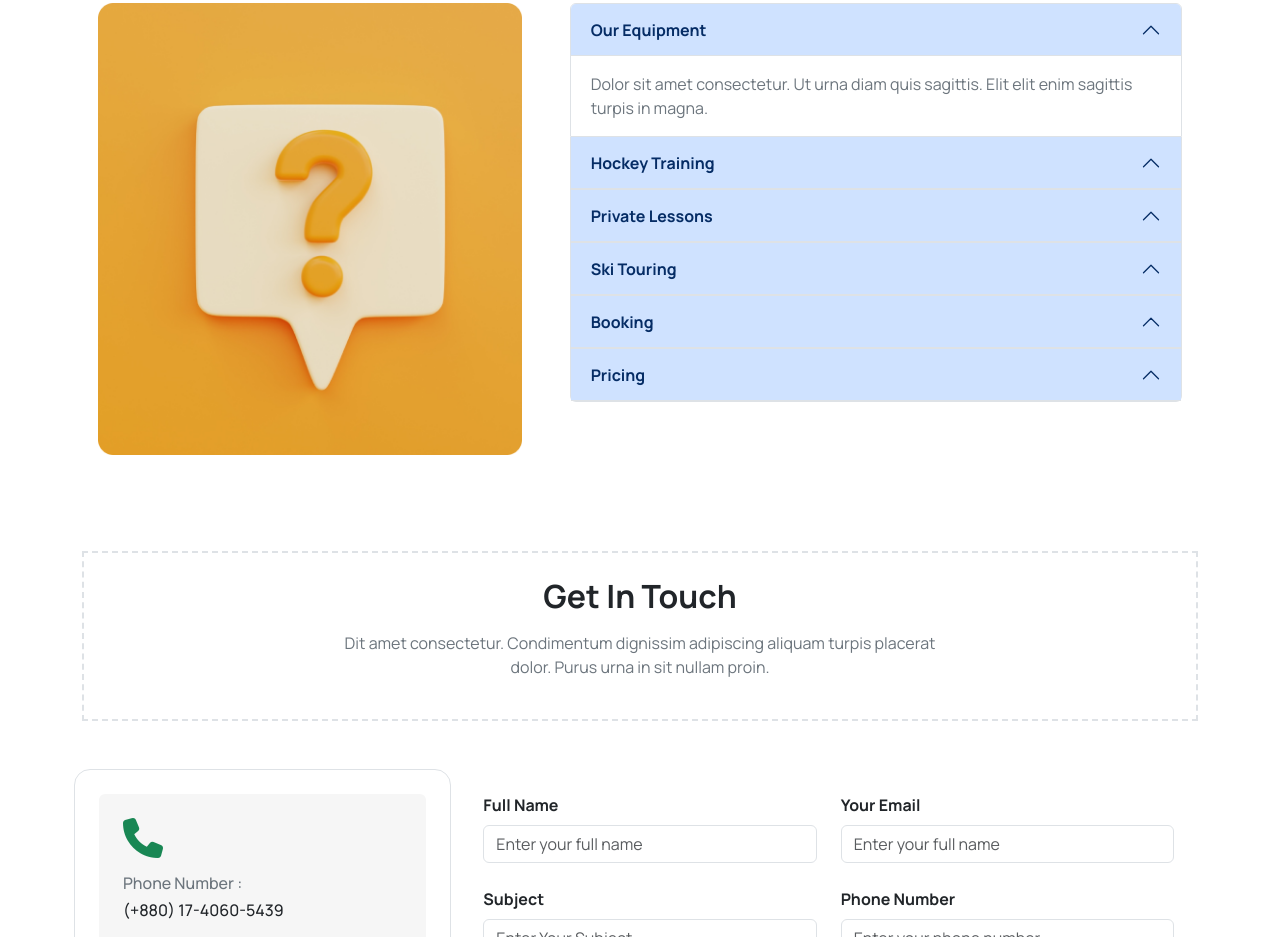
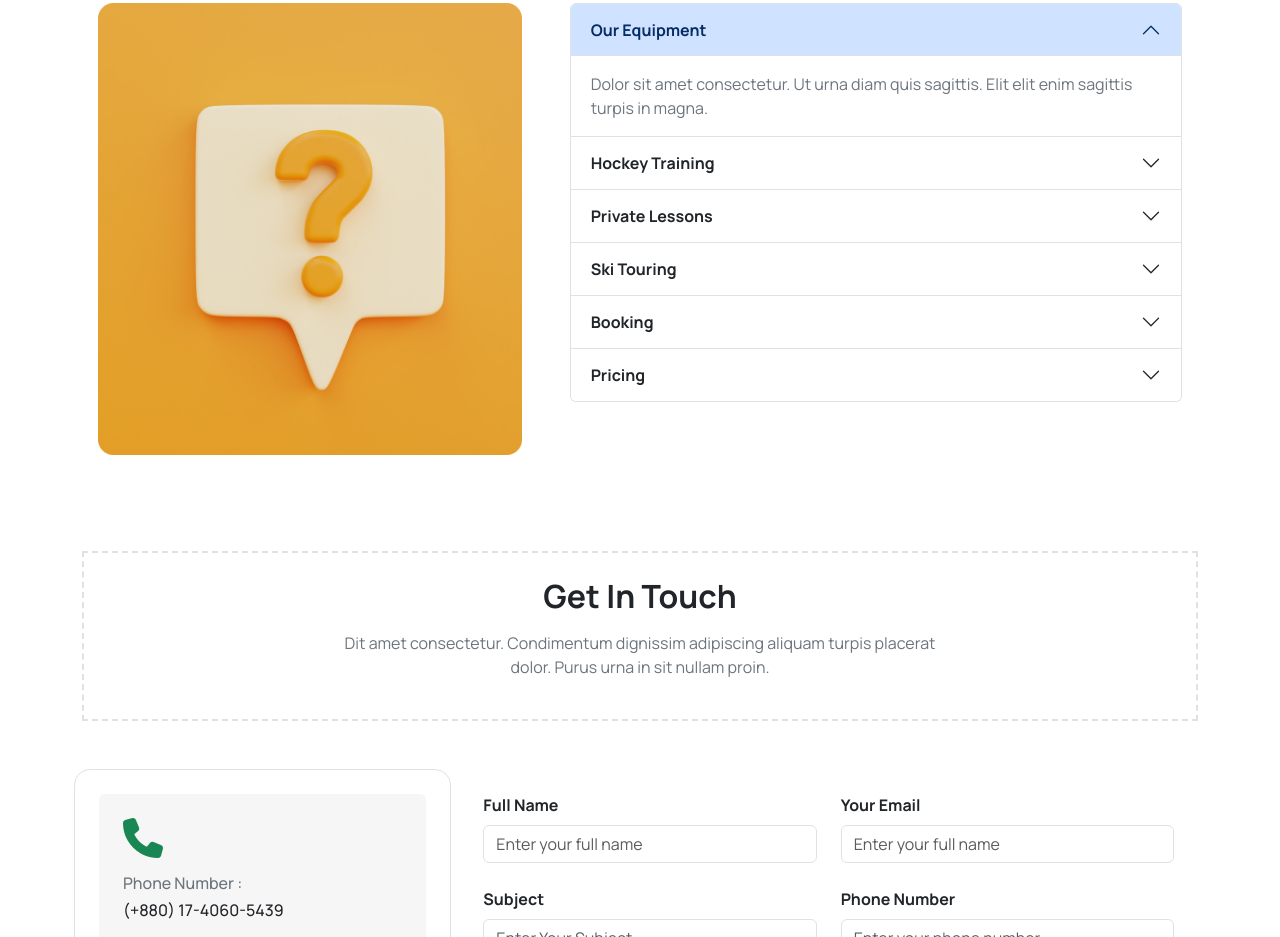
Before and after one commit to Mohaiminul69/hockey-shop-bootstrap, a plain HTML site: page index.html in a window 1280 px wide. Shown: the part 3490-4427 px from the top of the page. Drawn offline with nearby package versions, Linux system fonts and the light colour scheme.

Commit message:
bug fix.

```diff
--- a/index.html
+++ b/index.html
@@ -569,7 +569,7 @@
               <div class="accordion-item">
                 <h2 class="accordion-header">
                   <button
-                    class="accordion-button fw-bold"
+                    class="accordion-button fw-bold collapsed"
                     type="button"
                     data-bs-toggle="collapse"
                     data-bs-target="#collapseTwo"
@@ -593,7 +593,7 @@
               <div class="accordion-item">
                 <h2 class="accordion-header">
                   <button
-                    class="accordion-button fw-bold"
+                    class="accordion-button fw-bold collapsed"
                     type="button"
                     data-bs-toggle="collapse"
                     data-bs-target="#collapseThree"
@@ -616,7 +616,7 @@
               <div class="accordion-item">
                 <h2 class="accordion-header">
                   <button
-                    class="accordion-button fw-bold"
+                    class="accordion-button fw-bold collapsed"
                     type="button"
                     data-bs-toggle="collapse"
                     data-bs-target="#collapseFour"
@@ -639,7 +639,7 @@
               <div class="accordion-item">
                 <h2 class="accordion-header">
                   <button
-                    class="accordion-button fw-bold"
+                    class="accordion-button fw-bold collapsed"
                     type="button"
                     data-bs-toggle="collapse"
                     data-bs-target="#collapseFive"
@@ -662,7 +662,7 @@
               <div class="accordion-item">
                 <h2 class="accordion-header">
                   <button
-                    class="accordion-button fw-bold"
+                    class="accordion-button fw-bold collapsed"
                     type="button"
                     data-bs-toggle="collapse"
                     data-bs-target="#collapseSix"
```
